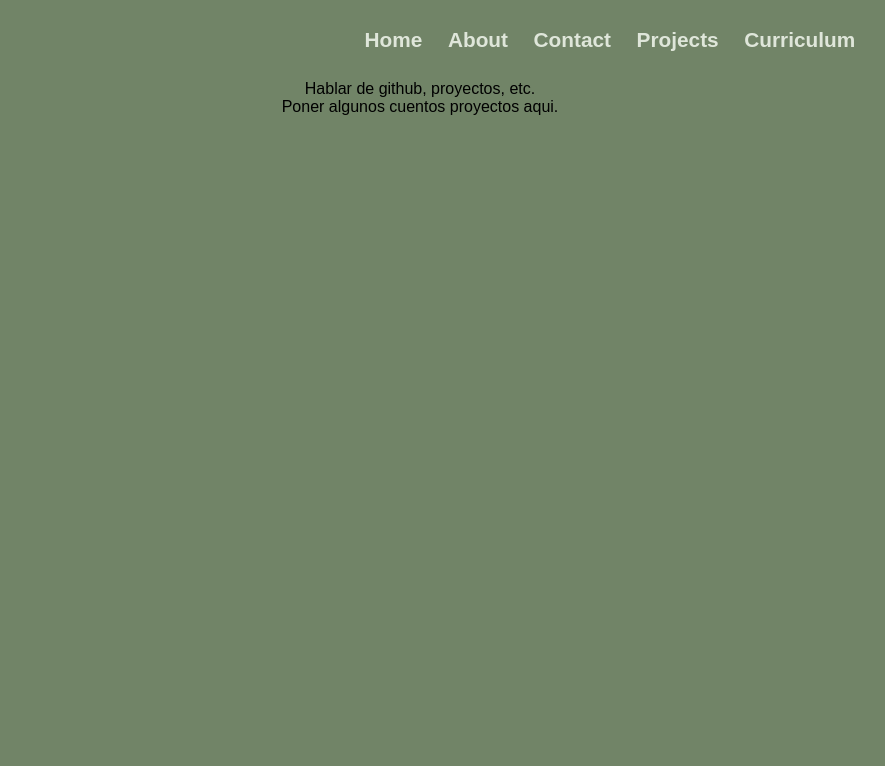
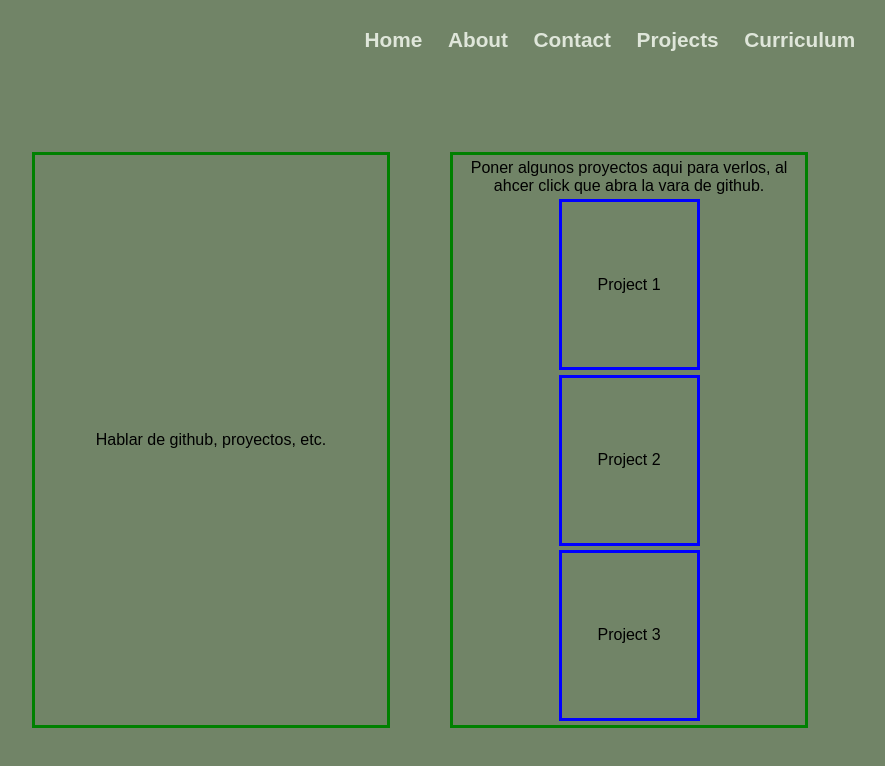
Before and after one commit to Steinvorth/Curriculum, a plain HTML site: page Navigation/projects.html in a window 1280 px wide. Shown: the whole page, without its empty margins (220-1105 px from the left). Drawn offline with Linux system fonts and the light colour scheme.

Commit message:
Design Changes

```diff
--- a/Navigation/projects.html
+++ b/Navigation/projects.html
@@ -31,7 +31,19 @@
                         </div>
 
                         <div class="img">
-                            Poner algunos cuentos proyectos aqui.
+                            Poner algunos proyectos aqui para verlos, al ahcer click que abra la vara de github.
+
+                            <div class="git-projects">
+                                Project 1
+                            </div>
+
+                            <div class="git-projects">
+                                Project 2
+                            </div>
+
+                            <div class="git-projects">
+                                Project 3
+                            </div>
                         </div>
 
                     </div>
--- a/StyleCSS/about.css
+++ b/StyleCSS/about.css
@@ -34,3 +34,27 @@
     font-weight: bold;
     margin: 0 1vw;
 }
+
+.header-content{
+    display: flex;
+    align-items: center;
+    justify-content: center;
+    height: 90%;
+}
+
+.text-content{
+    display: flex;
+    align-items: center;
+    justify-content: space-evenly;
+    height: 100%;
+    width: 70%;
+}
+
+.texto, .img{
+    border: solid green;
+    height: 80%;
+    width: 40%;
+    display: flex;
+    align-items: center;
+    justify-content: center;
+}
--- a/StyleCSS/contact.css
+++ b/StyleCSS/contact.css
@@ -34,3 +34,27 @@
     font-weight: bold;
     margin: 0 1vw;
 }
+
+.header-content{
+    display: flex;
+    align-items: center;
+    justify-content: center;
+    height: 90%;
+}
+
+.text-content{
+    display: flex;
+    align-items: center;
+    justify-content: space-evenly;
+    height: 100%;
+    width: 70%;
+}
+
+.texto, .img{
+    border: solid green;
+    height: 80%;
+    width: 40%;
+    display: flex;
+    align-items: center;
+    justify-content: center;
+}
--- a/StyleCSS/curriculum.css
+++ b/StyleCSS/curriculum.css
@@ -34,3 +34,24 @@
     font-weight: bold;
     margin: 0 1vw;
 }
+
+.header-content{
+    display: flex;
+    align-items: center;
+    justify-content: center;
+    height: 90%;
+}
+
+.text-content{
+    display: flex;
+    align-items: center;
+    justify-content: space-evenly;
+    height: 100%;
+    width: 70%;
+}
+
+.texto{
+    width: 80%;
+    height: 100%;
+    border: solid green;
+}
--- a/StyleCSS/projects.css
+++ b/StyleCSS/projects.css
@@ -34,3 +34,38 @@
     font-weight: bold;
     margin: 0 1vw;
 }
+
+.header-content{
+    display: flex;
+    align-items: center;
+    justify-content: center;
+    height: 90%;
+}
+
+.text-content{
+    display: flex;
+    align-items: center;
+    justify-content: space-evenly;
+    height: 100%;
+    width: 70%;
+}
+
+.texto, .img{
+    border: solid green;
+    height: 80%;
+    width: 40%;
+    display: flex;
+    flex-direction: column;
+    align-items: center;
+    justify-content: space-evenly;
+}
+
+.git-projects{
+    display: flex;
+    flex-direction: column;
+    align-items: center;
+    justify-content: center;
+    border: solid blue;
+    height: 30%;
+    width: 40%;
+}
```
Also changed, not shown: Navigation/about.html (+1 -1 lines), Navigation/curriculum.html (+1 -5 lines).
